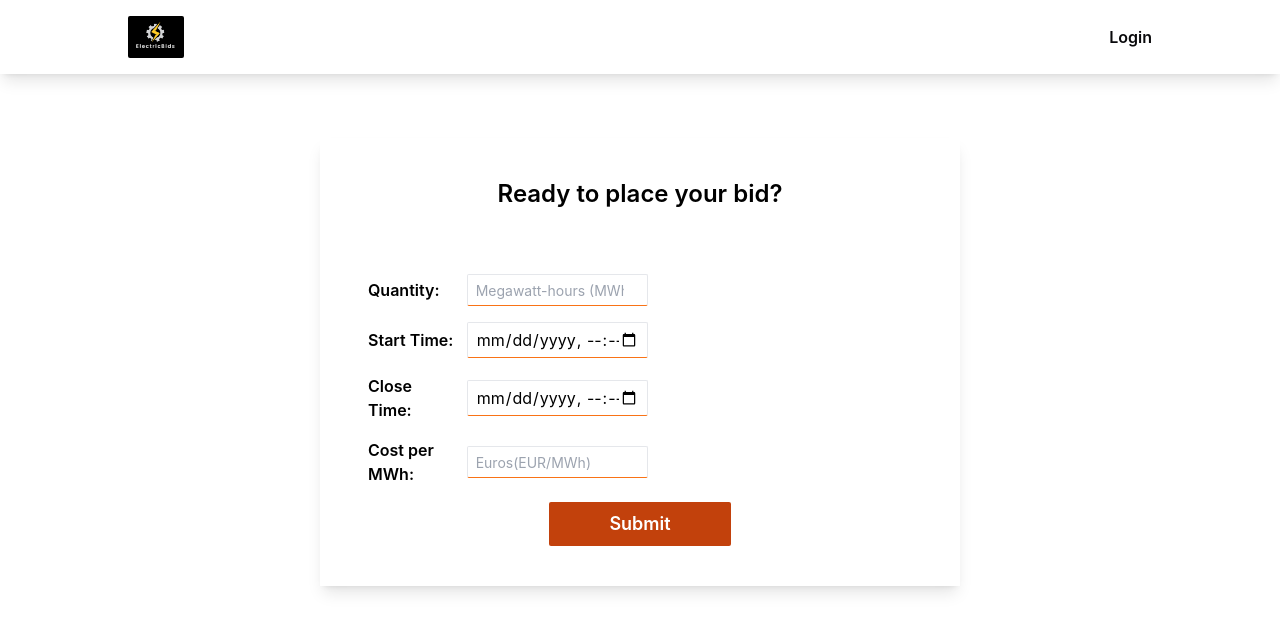
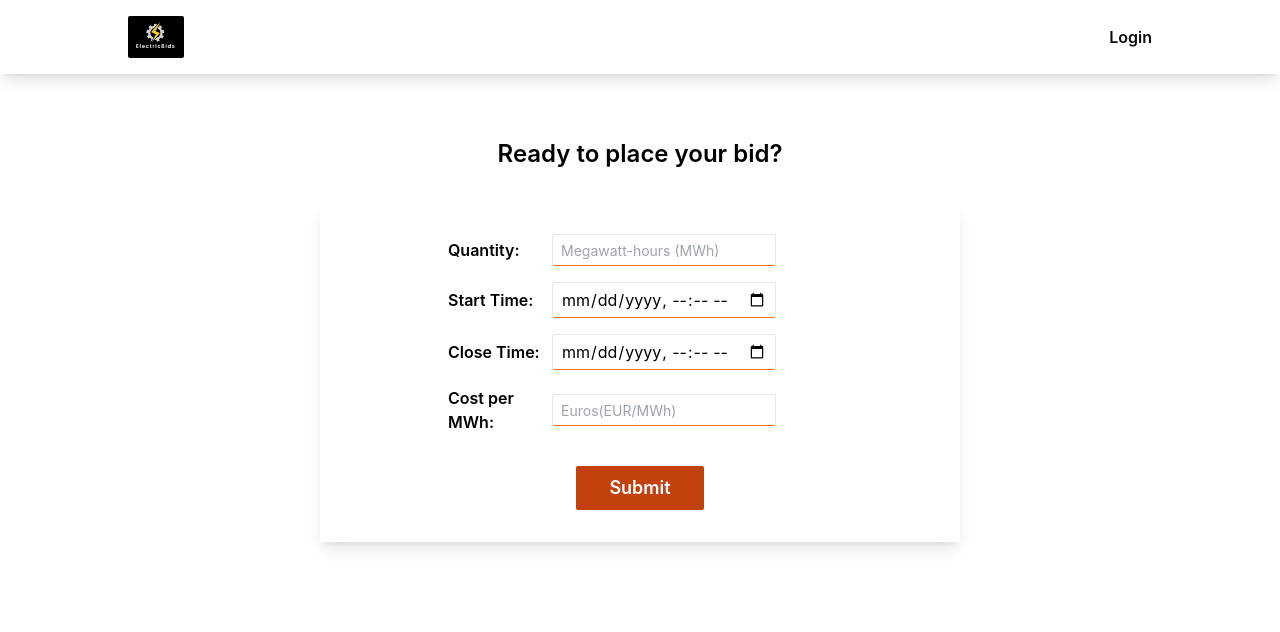
Before and after one commit to sjranju/ElectricBids, a React (Create React App) app: page /#/placebid in a window 1280 px wide. Shown: the top 632 px of the page. Built offline with nearby package versions, Linux system fonts and the light colour scheme.

Commit message:
Update/Add entry to firebase on placing bid

```diff
--- /dev/null
+++ b/src/RTKQuery/handleBids.tsx
@@ -0,0 +1,54 @@
+import { createApi, fakeBaseQuery } from "@reduxjs/toolkit/query/react";
+import { doc, getDoc, updateDoc, arrayUnion, setDoc } from "firebase/firestore";
+import { db } from "../utils/firebase";
+import { User } from "firebase/auth";
+
+type PlaceBidInput = {
+    quantity: string,
+    startTime: string,
+    endTime: string,
+    cost: string,
+    user: User
+}
+
+export const api = createApi({
+    baseQuery: fakeBaseQuery(),
+    reducerPath: 'api',
+    endpoints: (build) => ({
+        placeBid: build.query<string, PlaceBidInput>({
+            async queryFn({ quantity, startTime, endTime, cost, user }) {
+                try {
+                    if (user) {
+                        const bidDocRef = doc(db, `AllBids/${user.uid}`)
+                        const response = await getDoc(bidDocRef)
+                        if (response.exists()) {
+                            const result = await updateDoc(bidDocRef, {
+                                myBids: arrayUnion({
+                                    quantity,
+                                    startTime,
+                                    endTime,
+                                    cost
+                                })
+                            })
+                        } else {
+                            await setDoc(bidDocRef, {
+                                myBids: [{
+                                    quantity,
+                                    startTime,
+                                    endTime,
+                                    cost
+                                }]
+                            })
+                        }
+                    }
+                    return { data: 'successfully added bid details' }
+                }
+                catch (error) {
+                    return { error: error }
+                }
+            }
+        })
+    })
+})
+
+export const { usePlaceBidQuery } = api
--- a/src/components/placebid.tsx
+++ b/src/components/placebid.tsx
@@ -1,45 +1,90 @@
-import React, { useState } from 'react'
+import { arrayUnion, doc, getDoc, setDoc, updateDoc } from 'firebase/firestore'
+import React, { useContext, useState } from 'react'
+import { db } from '../utils/firebase'
+import { userContext } from '../utils/userContext'
 
 const Placebid = () => {
-    const [name, setName] = useState<string>('')
-    const [quantity, setQuantity] = useState<number | undefined>(undefined)
+    const [quantity, setQuantity] = useState<number | null>(null)
     const [startTime, setStartTime] = useState<string>('')
     const [endTime, setEndTime] = useState<string>('')
-    const [cost, setCost] = useState<number | undefined>(undefined)
+    const [cost, setCost] = useState<number | null>(null)
+    const { user } = useContext(userContext)
+    const [error, setError] = useState<string>('')
+
+    const addBidDetails = async () => {
+
+        if (user) {
+            console.log(quantity, startTime, endTime, cost)
+            const bidDocRef = doc(db, `AllBids/${user.uid}`)
+            await getDoc(bidDocRef)
+                .then(async (response) => {
+                    if (response.exists()) {
+                        await updateDoc(bidDocRef, {
+                            myBids: arrayUnion({
+                                quantity,
+                                startTime,
+                                endTime,
+                                cost
+                            })
+                        })
+                            .then(response => console.log('successfully updated bid details', response))
+                            .catch(error => setError(error.message))
+                    } else {
+                        await setDoc(bidDocRef, {
+                            myBids: [{
+                                quantity,
+                                startTime,
+                                endTime,
+                                cost
+                            }]
+                        })
+                            .then(response => console.log('Successfully added bid details', response))
+                            .catch(error => setError(error.message))
+                    }
+                })
+        }
+    }
 
     return (
-        <div className="mt-16 mx-auto w-6/12">
-            <div className='flex flex-col space-y-4 py-10 px-12 shadow-lg'>
-                <div className='font-semibold text-2xl mb-12 text-center '>Ready to place your bid?</div>
-                <div className="flex space-x-2 items-center">
-                    <label className='font-semibold w-2/12'>
+        <div className="mt-16 flex flex-col items-center justify-center">
+            <div className='font-semibold text-2xl mb-8 text-center '>Ready to place your bid?</div>
+            <div className='flex flex-col space-y-4 shadow-lg px-32 py-8 w-1/2 justify-center items-start'>
+                <div className="flex space-x-2 items-center w-full">
+                    <label className='font-semibold w-3/12'>
                         Quantity:
                     </label>
-                    <input type='number' value={quantity} onChange={(e) => setQuantity(e.target.valueAsNumber)}
-                        placeholder='Megawatt-hours (MWh)' className='outline-none w-4/12 h-8 placeholder:text-sm px-2  border border-b-orange-500 rounded-sm focus:border-b focus:border-b-orange-300'></input>
+                    <input type='number' value={quantity ?? ''} onChange={(e) => setQuantity(Number.isNaN(e.target.valueAsNumber) ? null : e.target.valueAsNumber)}
+                        placeholder='Megawatt-hours (MWh)' className='outline-none w-7/12 h-8 placeholder:text-sm px-2  border border-b-orange-500 rounded-sm focus:border-b focus:border-b-orange-300'></input>
                 </div>
-                <div className="flex space-x-2 items-center">
-                    <label className='font-semibold w-2/12'>
+                <div className="flex space-x-2 items-center w-full">
+                    <label className='font-semibold w-3/12'>
                         Start Time:
                     </label>
                     <input type='datetime-local' value={startTime} onChange={(e) => setStartTime(e.target.value)}
-                        className='w-4/12 px-2 py-1 border border-b-orange-500 rounded-sm focus:outline-orange-400' />
+                        className='w-7/12 px-2 py-1 border border-b-orange-500 rounded-sm focus:outline-orange-400' />
                 </div>
-                <div className="flex space-x-2 items-center">
-                    <label className='font-semibold w-2/12'>
+                <div className="flex space-x-2 items-center w-full">
+                    <label className='font-semibold w-3/12'>
                         Close Time:
                     </label>
                     <input type='datetime-local' value={endTime} onChange={(e) => setEndTime(e.target.value)}
-                        className='w-4/12 px-2 py-1 border border-b-orange-500 rounded-sm focus:outline-orange-400 ' />
+                        className='w-7/12 px-2 py-1 border border-b-orange-500 rounded-sm focus:outline-orange-400 ' />
                 </div>
-                <div className="flex space-x-2 items-center">
-                    <label className='font-semibold w-2/12'>
+                <div className="flex space-x-2 items-center w-full pb-4">
+                    <label className='font-semibold w-3/12'>
                         Cost per MWh:
                     </label>
-                    <input type='number' value={cost} onChange={(e) => setCost(e.target.valueAsNumber)}
-                        placeholder='Euros(EUR/MWh)' className='outline-none w-4/12 h-8 placeholder:text-sm px-2 border border-b-orange-500 rounded-sm focus:border-b focus:border-b-orange-300'></input>
+                    <input type='number' value={cost ?? ''} onChange={(e) => setCost(Number.isNaN(e.target.valueAsNumber) ? null : e.target.valueAsNumber)}
+                        placeholder='Euros(EUR/MWh)' className='outline-none w-7/12 h-8 placeholder:text-sm px-2 border border-b-orange-500 rounded-sm focus:border-b focus:border-b-orange-300'></input>
                 </div >
-                <button className='flex justify-center items-center w-1/3 mx-auto px-2 py-2 rounded-sm text-white text-lg font-semibold bg-orange-700 hover:bg-orange-500 hover:text-white hover:border-none mt-4'>Submit</button>
+                {error &&
+                    <div className='text-sm text-red-600'>
+                        {error}
+                    </div>}
+                <button onClick={addBidDetails}
+                    className='flex justify-center items-center w-1/3 mx-auto px-2 py-2 rounded-sm text-white text-lg font-semibold bg-orange-700 hover:bg-orange-500 hover:text-white hover:border-none'>
+                    Submit
+                </button>
             </div >
         </div>
     )
--- a/src/index.tsx
+++ b/src/index.tsx
@@ -10,6 +10,8 @@ import Login from './components/login';
 import Placebid from './components/placebid';
 import Body from './components/body';
 import UserContext from './utils/userContext';
+import { Provider } from 'react-redux';
+import { store } from './store/appStore';
 
 const root = ReactDOM.createRoot(
   document.getElementById('root') as HTMLElement
@@ -43,9 +45,11 @@ const appRouter = createHashRouter([
 
 root.render(
   <React.StrictMode>
-    <UserContext>
-      <RouterProvider router={appRouter} />
-    </UserContext>
+    <Provider store={store}>
+      <UserContext>
+        <RouterProvider router={appRouter} />
+      </UserContext>
+    </Provider>
   </React.StrictMode>
 );
 
--- /dev/null
+++ b/src/store/appStore.ts
@@ -0,0 +1,18 @@
+import { configureStore } from "@reduxjs/toolkit";
+import { api } from "../RTKQuery/handleBids";
+import { TypedUseSelectorHook, useDispatch, useSelector } from "react-redux";
+
+export const appStore = configureStore({
+    reducer: {
+        [api.reducerPath]: api.reducer,
+    },
+    middleware: (gDM) =>
+        gDM({ serializableCheck: false }).concat(api.middleware)
+})
+
+export const store = appStore
+
+export type RootState = ReturnType<typeof appStore.getState>
+export const useTypedSelector: TypedUseSelectorHook<RootState> = useSelector
+export type DispatchType = typeof appStore.dispatch
+export const useAppDispatch: () => DispatchType = useDispatch
```
